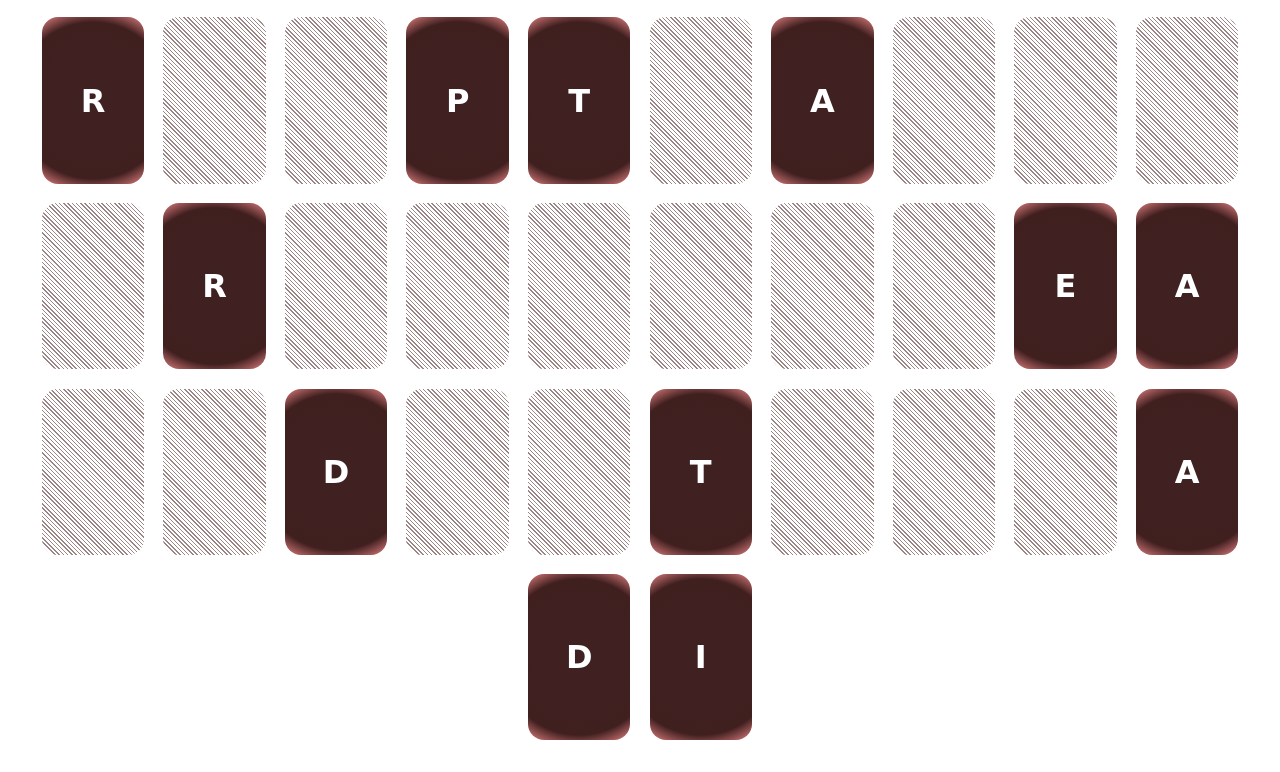
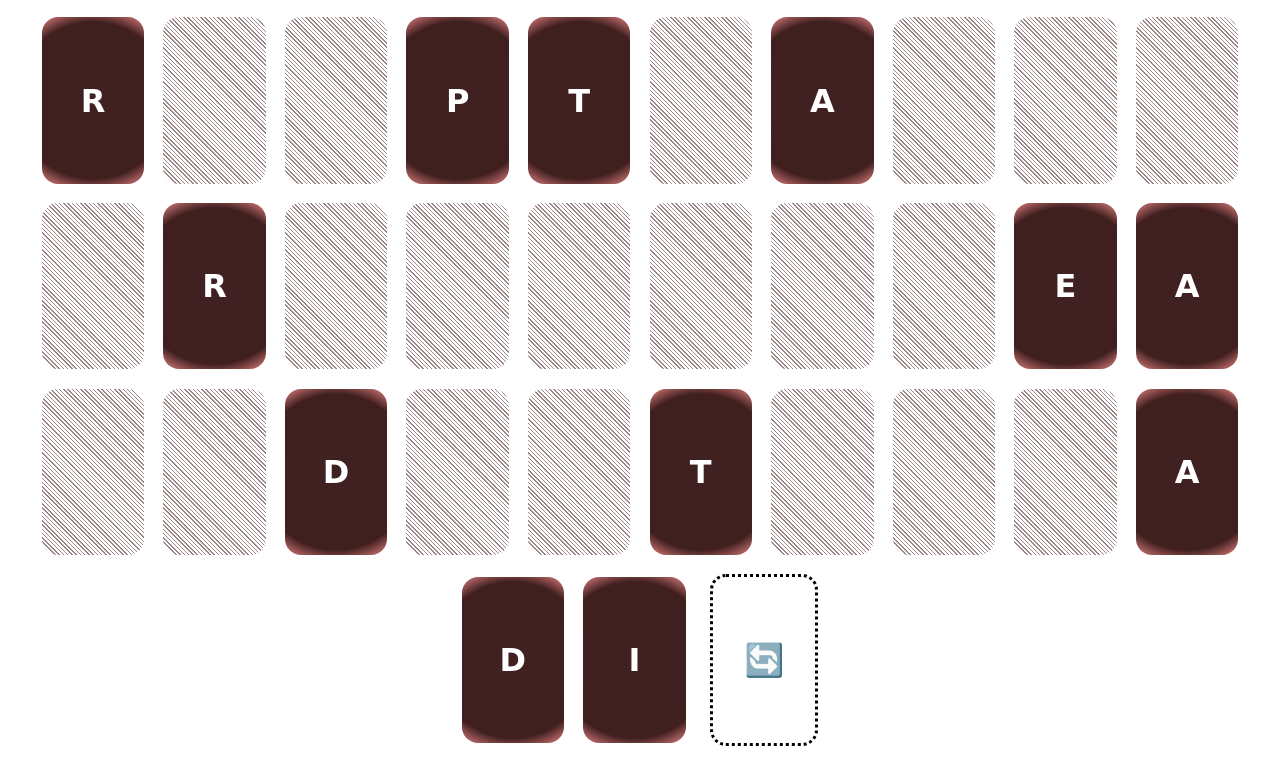
Before and after one commit to craignicol/klond, a Svelte app: page / in a window 1280 px wide. Shown: the part 910-1682 px from the top of the page. Built offline with nearby package versions, Linux system fonts and the light colour scheme.

Commit message:
Empty card (for refreshing the deck)

```diff
--- a/src/App.svelte
+++ b/src/App.svelte
@@ -49,6 +49,7 @@
 	{#each deck as c, i}
 		<Card face={c} turned={Math.random() > 0.5} on:click={_ => selectCard(c, i)}/>
 	{/each}
+	<Card />
 </main>
 
 <style>
--- a/src/Card.svelte
+++ b/src/Card.svelte
@@ -1,11 +1,13 @@
 <script lang="ts">
 import { Letter } from "./deck";
 
-  export let face: Letter;
+  export let face: Letter = undefined;
   export let turned: boolean = false;
 </script>
 
-{#if turned}
+{#if face === undefined}
+<span class="card empty">🔄</span>
+{:else if turned}
 <span class="card back">&nbsp;</span>
 {:else}
 <span class="card front" on:click>{Letter[face]}</span>
@@ -28,6 +30,11 @@
     line-height: 5em;
     border-radius: 0.5em;
   }
+  span.card.empty {
+    background: white;
+    color: black;
+    border: 3px dotted black;
+  }
   span.card.back {
     background: repeating-linear-gradient(
         45deg,
```
